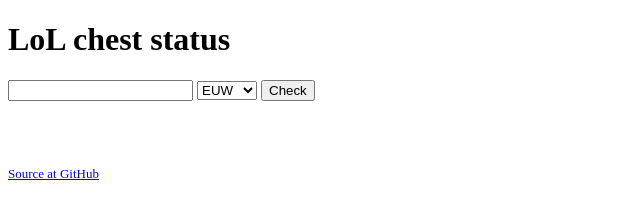
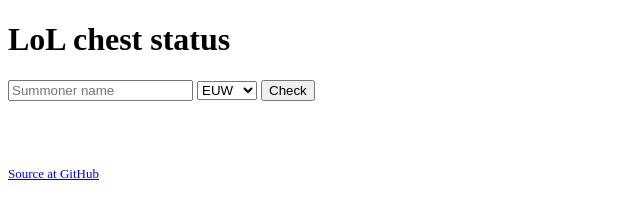
Before and after one commit to rmehner/lol-chest-status, a website: page public/index.html in a window 1280 px wide. Shown: the full height of the page, 0-640 px from the left. Drawn offline with Linux system fonts and the light colour scheme.

Commit message:
feat: add placeholder to input field

```diff
--- a/public/index.html
+++ b/public/index.html
@@ -8,7 +8,7 @@
   <body>
     <h1>LoL chest status</h1>
     <form id="form">
-      <input id="summonerName">
+      <input id="summonerName" placeholder="Summoner name">
       <select id="region">
         <option>EUW</option>
         <option>BR</option>
```
